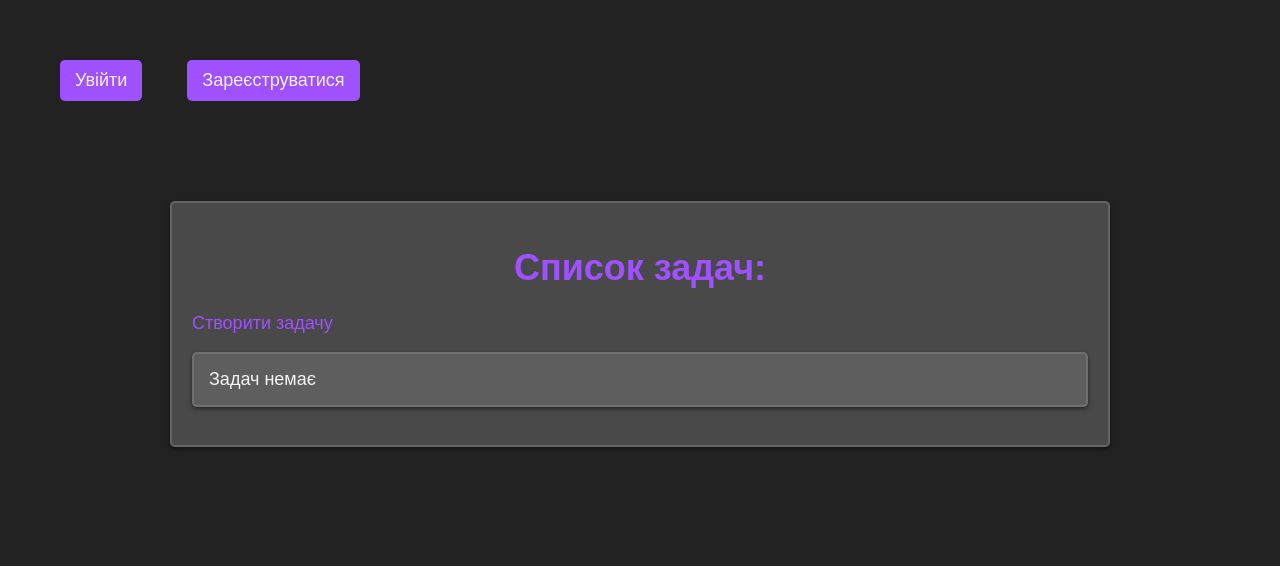
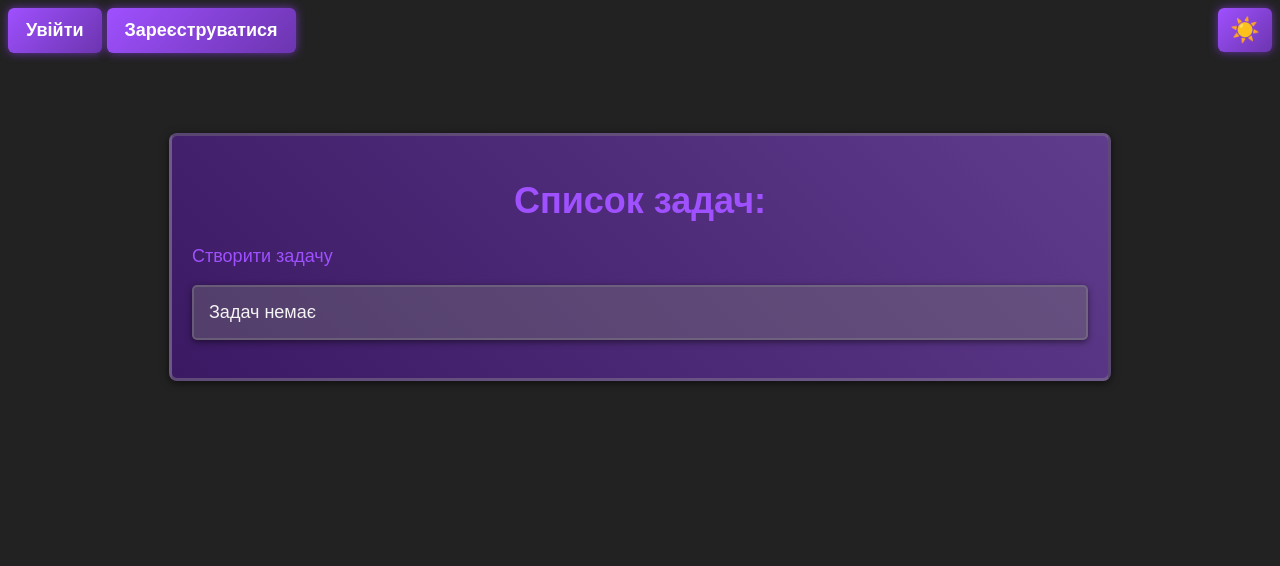
Before and after one commit to MaxPlayFire/djast_notes, a Django app: page / in a window 1280 px wide. Shown: the top 566 px of the page. Run offline with Django 5.2, Linux system fonts and the light colour scheme; data that the repository does not hold is empty.

Commit message:
Better styles

```diff
--- a/notes/static/notes/style.css
+++ b/notes/static/notes/style.css
@@ -1,16 +1,37 @@
+:root {
+    --bg: #222;
+    --text: #f4f4f4;
+    --accent: #9f50ff;
+    --accent-dark: #6c35af;
+    --card-bg: rgba(119, 119, 119, 0.4);
+    --border: rgba(136, 136, 136, 0.4);
+    --form-bg: linear-gradient(45deg, #3b1963, #603c8d);
+}
+
+[data-theme="light"] {
+    --bg: #efe1f7;
+    --text: #7e2cff;
+    --accent: #7e2cff;
+    --accent-dark: #5a1ecc;
+    --card-bg: rgba(220, 220, 220, 0.4);
+    --border: rgba(150, 150, 150, 0.4);
+    --form-bg: linear-gradient(45deg, #d4a3ff, #a467ff);
+}
+
 body {
     font-family: Arial, sans-serif;
-    background-color: #222;
-    color: #f4f4f4;
-    margin: 20px;
-    padding: 20px;
+    background-color: var(--bg);
+    color: var(--text);
     font-size: 18px;
+    transition: background-color 0.6s ease, color 0.6s ease;
+    position: relative;
 }
 
 h1,
 h2 {
-    color: #9f50ff;
+    color: var(--accent);
     text-align: center;
+    transition: color 0.6s ease;
 }
 
 ul {
@@ -19,17 +40,18 @@ ul {
 }
 
 li {
-    background-color: #77777777;
+    background-color: var(--card-bg);
     margin: 10px 0;
     padding: 15px;
-    border: 2px solid #88888877;
+    border: 2px solid var(--border);
     border-radius: 5px;
-    box-shadow: 0 2px 4px rgba(0, 0, 0, 0.5);
+    box-shadow: 0 2px 6px rgba(0, 0, 0, 0.5);
 }
 
 a {
-    color: #9f50ff;
+    color: var(--accent);
     text-decoration: none;
+    transition: color 0.4s ease;
 }
 
 a:hover {
@@ -37,41 +59,53 @@ a:hover {
 }
 
 button {
-    background-color: #9f50ff;
-    color: #f4f4f4;
+    background: linear-gradient(135deg, var(--accent), var(--accent-dark));
+    color: #fff;
     border: none;
-    padding: 10px 15px;
-    border-radius: 5px;
+    padding: 12px 18px;
+    border-radius: 6px;
     cursor: pointer;
     font-size: 18px;
+    font-weight: bold;
+    box-shadow: 0 0 10px var(--accent-dark);
+    transition: transform 0.25s ease, box-shadow 0.25s ease, background 0.6s ease;
 }
 
 button:hover {
-    background-color: #6c35af;
+    transform: translateY(-2px);
+    box-shadow: 0 0 15px var(--accent);
+    animation: glow 1.2s infinite alternate;
 }
 
-p {
-    font-weight: bold;
+@keyframes glow {
+    from {
+        box-shadow: 0 0 8px var(--accent-dark);
+    }
+    to {
+        box-shadow: 0 0 16px var(--accent);
+    }
+}
+
+button[type="submit"] {
+    width: 100%;
 }
 
 form {
     max-width: 70vw;
     margin: 10vh auto;
     padding: 20px;
-    background-color: #77777777;
-    border: 2px solid #88888877;
-    border-radius: 5px;
-    box-shadow: 0 2px 4px rgba(0, 0, 0, 0.5);
+    background: var(--form-bg);
+    border: 3px solid var(--border);
+    border-radius: 8px;
+    box-shadow: 0 2px 8px rgba(0, 0, 0, 0.6);
+    transition: background 0.6s ease, border 0.6s ease;
 }
 
 .logout-form {
-    max-width: 1vw;
-    background-color: none;
+    background: none;
     border: none;
     box-shadow: none;
-    background: none;
-    max-width: 100%;
-    padding: none;
+    padding: 0;
     margin: 0;
     display: inline-block;
 }
@@ -95,20 +129,6 @@ select {
     box-sizing: border-box;
 }
 
-button[type="submit"] {
-    background-color: #9f50ff;
-    color: #f4f4f4;
-    padding: 10px 15px;
-    border: none;
-    border-radius: 4px;
-    cursor: pointer;
-    width: 100%;
-}
-
-button[type="submit"]:hover {
-    background-color: #6c35af;
-}
-
 .error,
 p[style*="color: red"],
 p[style*="color: rgb(255, 0, 0)"] {
@@ -121,5 +141,13 @@ p[style*="color: rgb(255, 0, 0)"] {
     margin: 10px 0;
     padding: 10px;
     background-color: #090909;
-    border-left: 4px solid #9f50ff;
+    border-left: 4px solid var(--accent);
 }
+
+#themeToggle {
+    position: absolute;
+    right: 0px;
+    padding: 8px 12px;
+    font-size: 24px;
+    z-index: 1000;
+}
--- /dev/null
+++ b/notes/templates/base.html
@@ -0,0 +1,54 @@
+{% load static %}
+<!DOCTYPE html>
+<html lang="uk">
+
+<head>
+    <meta charset="UTF-8">
+    <title>{% block title %}Список задач{% endblock %}</title>
+    <link rel="stylesheet" href="{% static 'notes/style.css' %}">
+</head>
+
+<body>
+    {% if user.is_authenticated %}
+    <form method="post" action="{% url 'logout' %}" class="logout-form">
+        {% csrf_token %}
+        <button>Вийти</button>
+    </form>
+    {% else %}
+    <form method="post" action="{% url 'login' %}" class="logout-form">
+        {% csrf_token %}
+        <button>Увійти</button>
+    </form>
+    <form method="post" action="{% url 'register' %}" class="logout-form">
+        {% csrf_token %}
+        <button>Зареєструватися</button>
+    </form>
+    {% endif %}
+    <button id="themeToggle">☀️</button> {% block content %} {% endblock %}
+
+    <script>
+        const btn = document.getElementById("themeToggle");
+
+        const savedTheme = localStorage.getItem("theme");
+        if (savedTheme === "light") {
+            document.body.setAttribute("data-theme", "light");
+            btn.innerHTML = "🌙";
+        } else {
+            btn.innerHTML = "☀️";
+        }
+
+        btn.addEventListener("click", () => {
+            if (document.body.getAttribute("data-theme") === "light") {
+                document.body.removeAttribute("data-theme");
+                localStorage.setItem("theme", "dark");
+                btn.innerHTML = "☀️";
+            } else {
+                document.body.setAttribute("data-theme", "light");
+                localStorage.setItem("theme", "light");
+                btn.innerHTML = "🌙";
+            }
+        });
+    </script>
+</body>
+
+</html>
--- a/notes/templates/tasks/task_list.html
+++ b/notes/templates/tasks/task_list.html
@@ -1,30 +1,4 @@
-<!DOCTYPE html>
-<html lang="uk">
-
-<head>
-    <meta charset="UTF-8">
-    <title>Список задач</title>
-    {% load static %}
-    <link rel="stylesheet" href="{% static 'notes/style.css' %}">
-</head>
-
-<body>
-
-    {% if user.is_authenticated %}
-    <form method="post" action="{% url 'logout' %}" class="logout-form">
-        {% csrf_token %}
-        <button>Вийти</button>
-    </form>
-    {% else %}
-    <form method="post" action="{% url 'login' %}" class="logout-form">
-        {% csrf_token %}
-        <button>Увійти</button>
-    </form>
-    <form method="post" action="{% url 'register' %}" class="logout-form">
-        {% csrf_token %}
-        <button>Зареєструватися</button>
-    </form>
-    {% endif %}
+{% extends 'base.html' %} {% block title %}Список задач{% endblock %} {% block content %}
 <form>
     <h1>Список задач:</h1>
     <a href="{% url 'task_create' %}">Створити задачу</a>
@@ -39,6 +13,4 @@
         {% endfor %}
     </ul>
 </form>
-</body>
-
-</html>
+{% endblock %}
```
Also changed, not shown: notes/templates/tasks/task_detail.html (+2 -14 lines), notes/templates/tasks/task_form.html (+2 -16 lines). Lines whose indentation alone changed are shown as unchanged.
